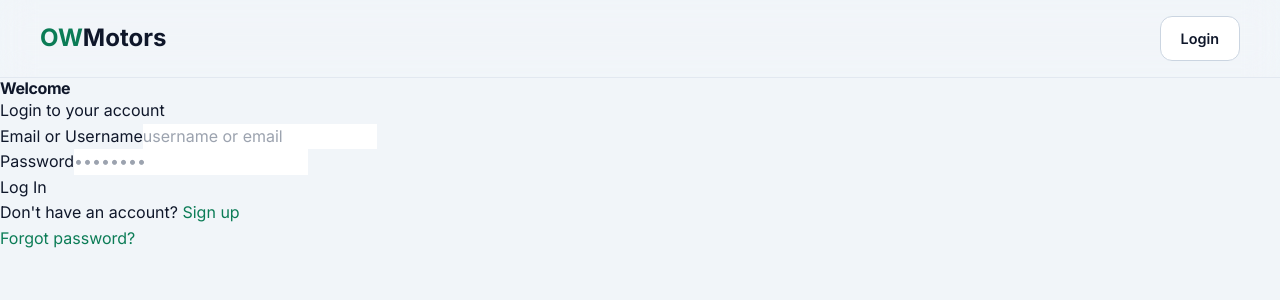
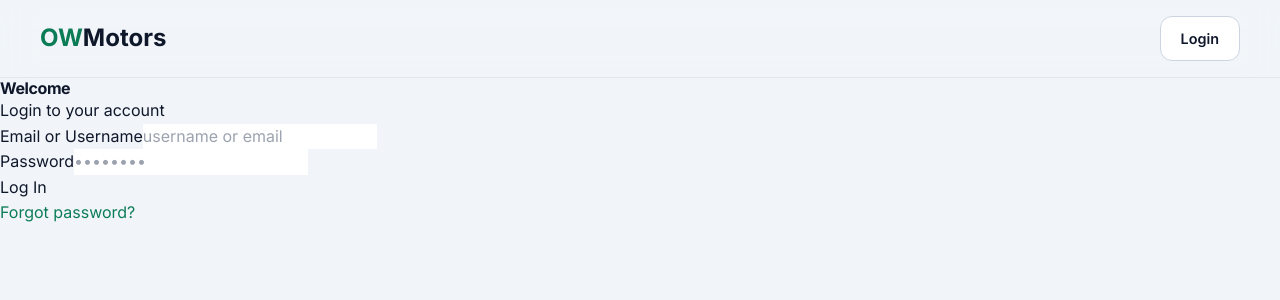
Before and after one commit to theH4Sh/OW_Motors, a React (Vite) app in the folder client/: page /login in a window 1280 px wide. Shown: the top 300 px of the page. Built offline with nearby package versions, Linux system fonts and the light colour scheme.

Commit message:
signup page removed

```diff
--- a/client/src/App.jsx
+++ b/client/src/App.jsx
@@ -13,7 +13,6 @@ import ManagerRoute from './components/ManagerRoute';
 // Pages
 import Home from './pages/Home'; // Assuming Home exists
 import Login from './pages/Login';
-import SignUp from './pages/SignUp';
 import ForgotPassword from './pages/ForgotPassword';
 import ResetPassword from './pages/ResetPassword';
 
@@ -45,8 +44,6 @@ function App() {
         <Route path="/" element={<RootLayout />}>
           <Route index element={!isAuthenticated ? <Home /> : <Navigate to={getDashboardRedirect()} />} />
           <Route path="login" element={!isAuthenticated ? <Login /> : <Navigate to={getDashboardRedirect()} />} />
-          {/* Signup is moved to ManageManagers for admins only, but keep route if public signup is needed */}
-          <Route path="signup" element={!isAuthenticated ? <SignUp /> : <Navigate to={getDashboardRedirect()} />} />
           <Route path="forgot-password" element={<ForgotPassword />} />
           <Route path="reset-password/:token" element={<ResetPassword />} />
         </Route>
--- a/client/src/components/Navbar.jsx
+++ b/client/src/components/Navbar.jsx
@@ -33,7 +33,6 @@ const Navbar = () => {
                 {!isAuthenticated ? (
                     <>
                         <Link to="/login" className="btn btn-secondary">Login</Link>
-                        {/* Optionally add Signup if public users should sign up: <Link to="/signup" className="btn btn-primary">Sign Up</Link> */}
                     </>
                 ) : (
                     <>
--- a/client/src/pages/Login.jsx
+++ b/client/src/pages/Login.jsx
@@ -99,15 +99,8 @@ export default function Login() {
                     </button>
                 </form>
                 <p className="text-center text-sm text-gray-500">
-                    Don't have an account?{" "}
-                    <Link to='/signup' className="text-blue-700 hover:underline">
-                        Sign up
-                    </Link>
-                </p>
-
-                <p className="text-center text-sm text-gray-500">
                     <Link to='/forgot-password' className="text-blue-700 hover:underline">
-                        Forgot password?{" "}
+                        Forgot password?
                     </Link>
                 </p>
             </div>
```
